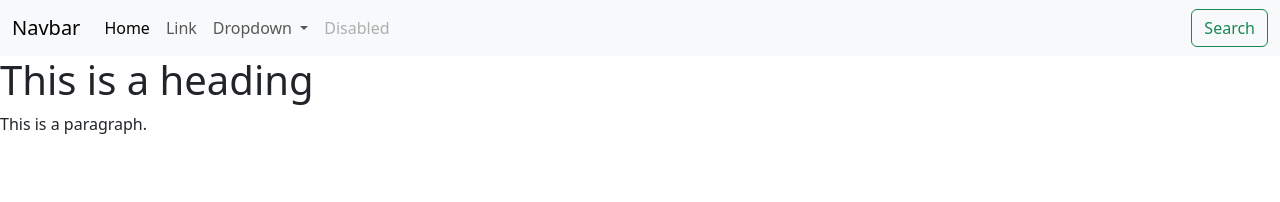
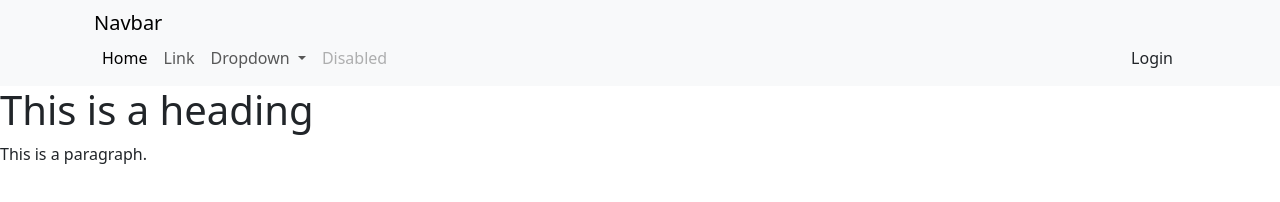
Before and after one commit to MatteoEneaBianchi/epsa-education, a plain HTML site: page index.html in a window 1280 px wide. Drawn offline with nearby package versions, Linux system fonts and the light colour scheme.

Commit message:
Update index.html

```diff
--- a/index.html
+++ b/index.html
@@ -6,6 +6,7 @@
 </head>
 <body>
 <nav class="navbar navbar-expand-lg bg-body-tertiary">
+  <div class="container">
   <div class="container-fluid">
     <a class="navbar-brand" href="#">Navbar</a>
     <button class="navbar-toggler" type="button" data-bs-toggle="collapse" data-bs-target="#navbarSupportedContent" aria-controls="navbarSupportedContent" aria-expanded="false" aria-label="Toggle navigation">
@@ -35,9 +36,10 @@
         </li>
       </ul>
       <a href="/login/">
-        <button class="btn btn-outline-success" type="submit">Search</button>
+        <button class="btn success">Login</button>
       </a>
     </div>
+  </div>
   </div>
 </nav>
 <h1>This is a heading</h1>
```
